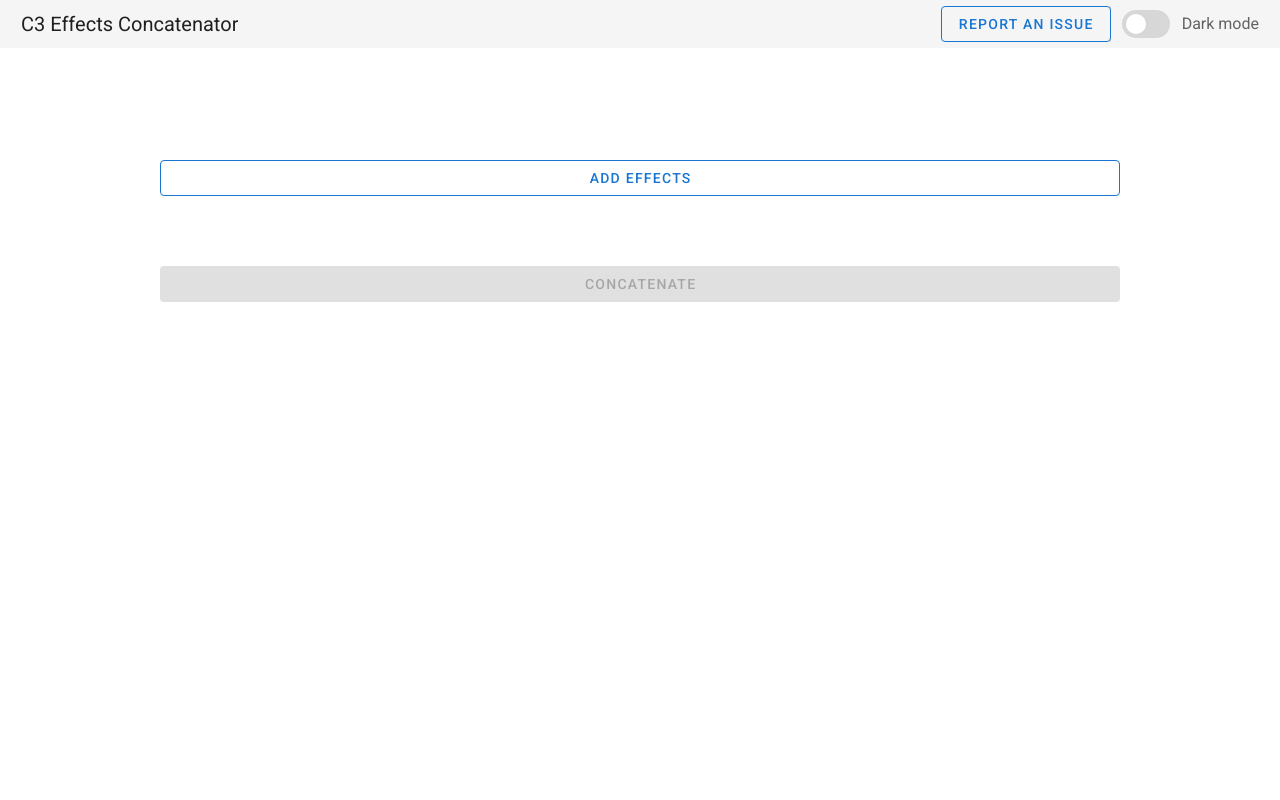
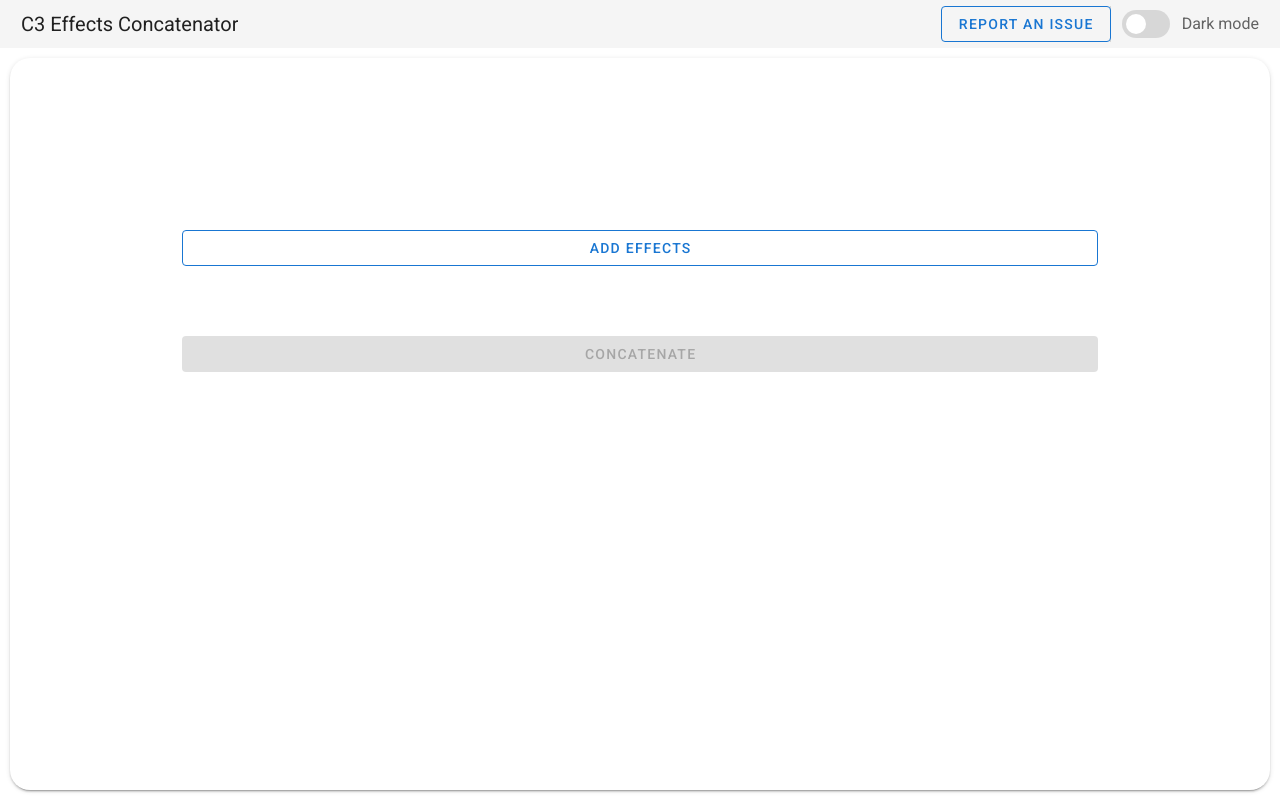
Before and after one commit to ConstructFund/c3-effects-concat, a Vue app: page / in a window 1280 px wide. Built offline with nearby package versions, Linux system fonts and the light colour scheme.

Commit message:
remembers theme preference + added drag and drop

```diff
--- a/src/App.vue
+++ b/src/App.vue
@@ -17,6 +17,13 @@
     </v-app-bar>
     <v-main>
       <!-- file upload button -->
+      <v-card
+        @drop.prevent="onDrop($event)"
+        @dragover.prevent="onDrag($event)"
+        @dragenter.prevent="onDrag($event)"
+        @dragleave.prevent="dragover = false"
+        :class="`dragzone` + (dragover ? ` dragover` : ``)"
+      >
         <v-layout column wrap style="margin: 10em">
           <!-- <v-file-input
           multiple
@@ -48,6 +55,7 @@
             <transition-group>
               <v-layout
                 row
+                style="flex-wrap: nowrap"
                 v-for="element in addons"
                 :key="element.id"
                 class="list-group-item"
@@ -55,17 +63,22 @@
                 <v-icon style="margin-right: 10px"
                   >mdi-drag-horizontal-variant</v-icon
                 >
-              {{ element.name }}
+                <span>{{ element.name }}</span>
                 <v-spacer></v-spacer>
                 <v-icon @click="remove(element.id)" big>mdi-close</v-icon>
               </v-layout>
             </transition-group>
           </draggable>
           <!-- generate button -->
-        <v-btn color="primary" @click="onGenerate" :disabled="!addons.length">
+          <v-btn
+            color="primary"
+            @click="onGenerate"
+            :disabled="addons.length < 2"
+          >
             Concatenate
           </v-btn>
         </v-layout>
+      </v-card>
       <v-dialog v-model="dialog" persistent>
         <v-card>
           <v-card-title class="text-h5"> Something went wrong </v-card-title>
@@ -101,6 +114,18 @@ import JSZip from "jszip";
 import draggable from "vuedraggable";
 import { saveAs } from "file-saver";
 
+function getDarkPreference() {
+  let dark = false;
+  if (localStorage.getItem("dark") === "true") {
+    dark = true;
+  } else if (localStorage.getItem("dark") === "false") {
+    dark = false;
+  } else if (window.matchMedia("(prefers-color-scheme: dark)").matches) {
+    dark = true;
+  }
+  return dark;
+}
+
 export default {
   name: "App",
 
@@ -108,9 +133,10 @@ export default {
 
   data: () => ({
     panel: [0],
-    error: "bite",
+    error: "",
+    dragover: false,
     dialog: false,
-    dark: false,
+    dark: getDarkPreference(),
     isSelecting: false,
     addons: [],
     files: [],
@@ -161,22 +187,32 @@ export default {
     ],
   }),
   mounted() {
-    // auto select dark mode based on user preference
-    if (localStorage.getItem("dark") === "true") {
-      this.dark = true;
-    } else {
-      // user browser setting
-      if (window.matchMedia("(prefers-color-scheme: dark)").matches) {
-        this.dark = true;
-      }
-    }
+    this.$vuetify.theme.dark = this.dark;
   },
   watch: {
     dark() {
       this.$vuetify.theme.dark = this.dark;
+      localStorage.setItem("dark", this.dark);
     },
   },
   methods: {
+    onDrag(e) {
+      // check that a file is being dragged
+      var dt = e.dataTransfer;
+      if (
+        dt.types &&
+        (dt.types.indexOf
+          ? dt.types.indexOf("Files") != -1
+          : dt.types.contains("Files"))
+      ) {
+        this.dragover = true;
+      }
+    },
+    onDrop(e) {
+      this.dragover = false;
+      this.files = [...e.dataTransfer.files];
+      this.onFileChange(this.files);
+    },
     copyError() {
       navigator.clipboard.writeText(this.error);
     },
@@ -297,6 +333,7 @@ export default {
       });
     },
     onGenerate() {
+      let start = performance.now();
       try {
         let zip = new JSZip();
         // create effect.fx, addon.json and lang/en-US.json
@@ -323,6 +360,8 @@ export default {
         this.error = err;
         this.dialog = true;
       }
+      let end = performance.now();
+      console.log("Time to generate: " + (end - start) + "ms");
     },
     processEffect(addon) {
       let id = addon.id;
@@ -743,4 +782,27 @@ body {
   border-bottom-right-radius: 0.25rem;
   border-bottom-left-radius: 0.25rem;
 }
+
+.dragzone {
+  padding: 10px;
+  margin: 10px;
+  margin-top: 58px;
+  height: calc(100% - 68px);
+  width: calc(100% - 20px);
+  border: 2px dashed transparent !important;
+  border-radius: 20px !important;
+  background: transparent;
+  transition: all 5s ease-in-out;
+}
+.dragover {
+  padding: 10px;
+  margin: 10px;
+  margin-top: 58px;
+  height: calc(100% - 68px);
+  width: calc(100% - 20px);
+  /* radius */
+  border-radius: 20px !important;
+  /* dashed border */
+  border: 2px dashed #ccc !important;
+}
 </style>
```
Lines whose indentation alone changed are shown as unchanged.
